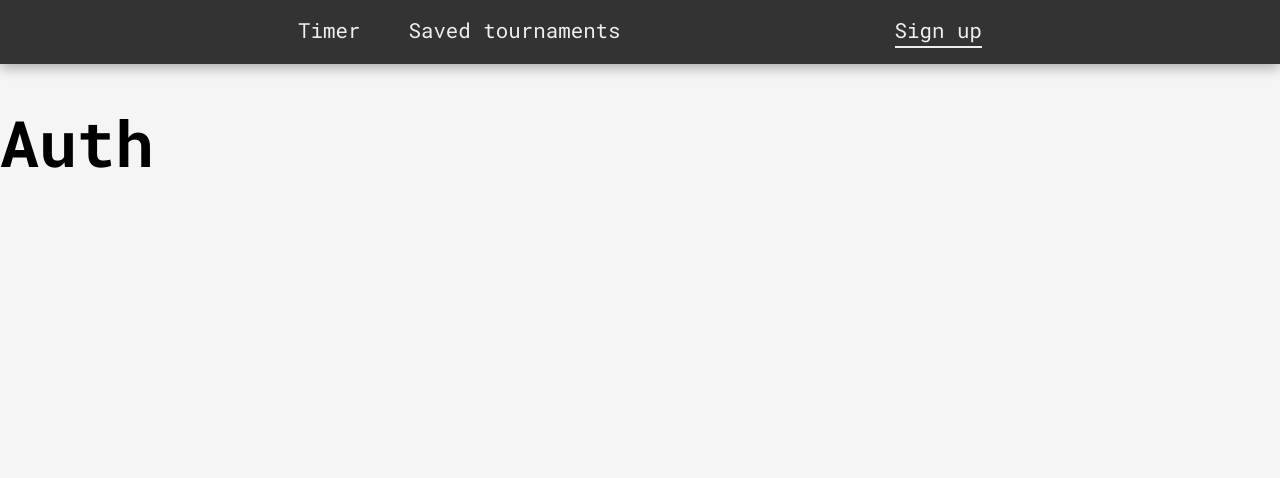
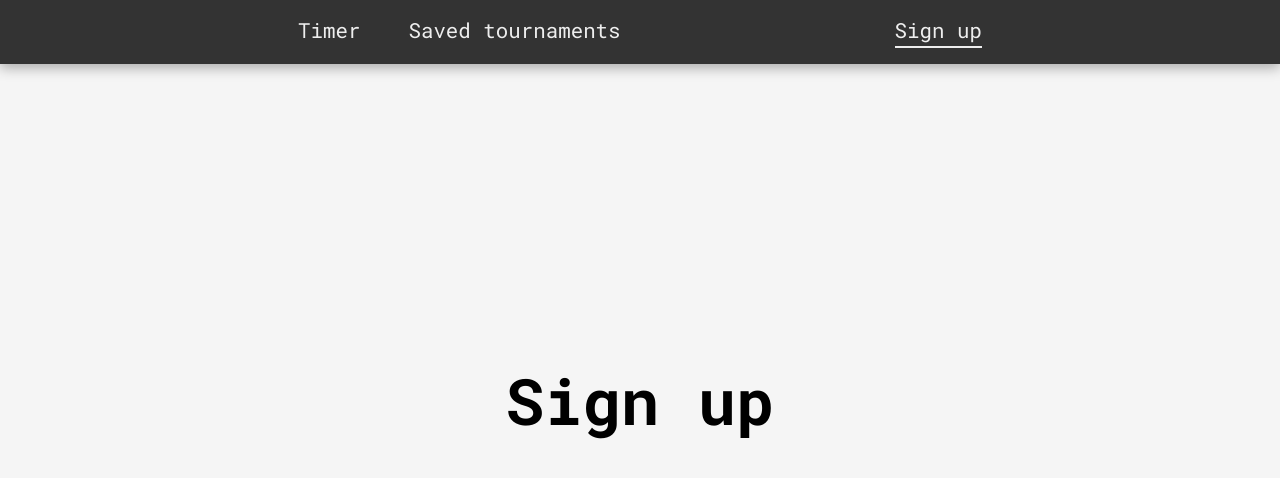
Before and after one commit to mszymanski1997/poker-tournament-manager, a React (Vite) app in the folder frontend/: page /poker-tournament-manager/auth in a window 1280 px wide. Shown: the top 478 px of the page. Built offline with nearby package versions, Linux system fonts and the light colour scheme.

Commit message:
fix(frontend-layout): add z-index to nav and fix viewport overflow issue

```diff
--- a/frontend/src/components/shared/Navigation/Desktop/DesktopNav.module.scss
+++ b/frontend/src/components/shared/Navigation/Desktop/DesktopNav.module.scss
@@ -8,6 +8,7 @@
 	justify-content: center;
 	padding: 1rem 2rem;
 	box-shadow: 0 4px 12px rgba(0, 0, 0, 0.3);
+	z-index: 1000;
 
 	ul {
 		display: flex;
--- a/frontend/src/index.scss
+++ b/frontend/src/index.scss
@@ -11,7 +11,7 @@
 body {
 	height: auto;
 	min-height: 100vh;
-	width: 100vw;
+	width: 100%;
 	background-color: #f5f5f5;
 	font-family: 'Roboto Mono', monospace;
 	overflow: hidden;
--- a/frontend/src/pages/Auth/Auth.module.scss
+++ b/frontend/src/pages/Auth/Auth.module.scss
@@ -1,3 +1,10 @@
-.title {
-	margin: 100px auto;
+.container {
+	display: flex;
+	justify-content: center;
+	align-items: center;
+	min-height: calc(100vh - 60px);
+	padding-top: 60px;
+	.title {
+		margin: 100px auto;
+	}
 }
--- a/frontend/src/pages/Auth/Auth.tsx
+++ b/frontend/src/pages/Auth/Auth.tsx
@@ -1,7 +1,11 @@
 import styles from './Auth.module.scss';
 
 const Auth = () => {
-	return <h1 className={styles.title}>Auth</h1>;
+	return (
+		<div className={styles.container}>
+			<h1 className={styles.title}>Sign up</h1>
+		</div>
+	);
 };
 
 export default Auth;
```
